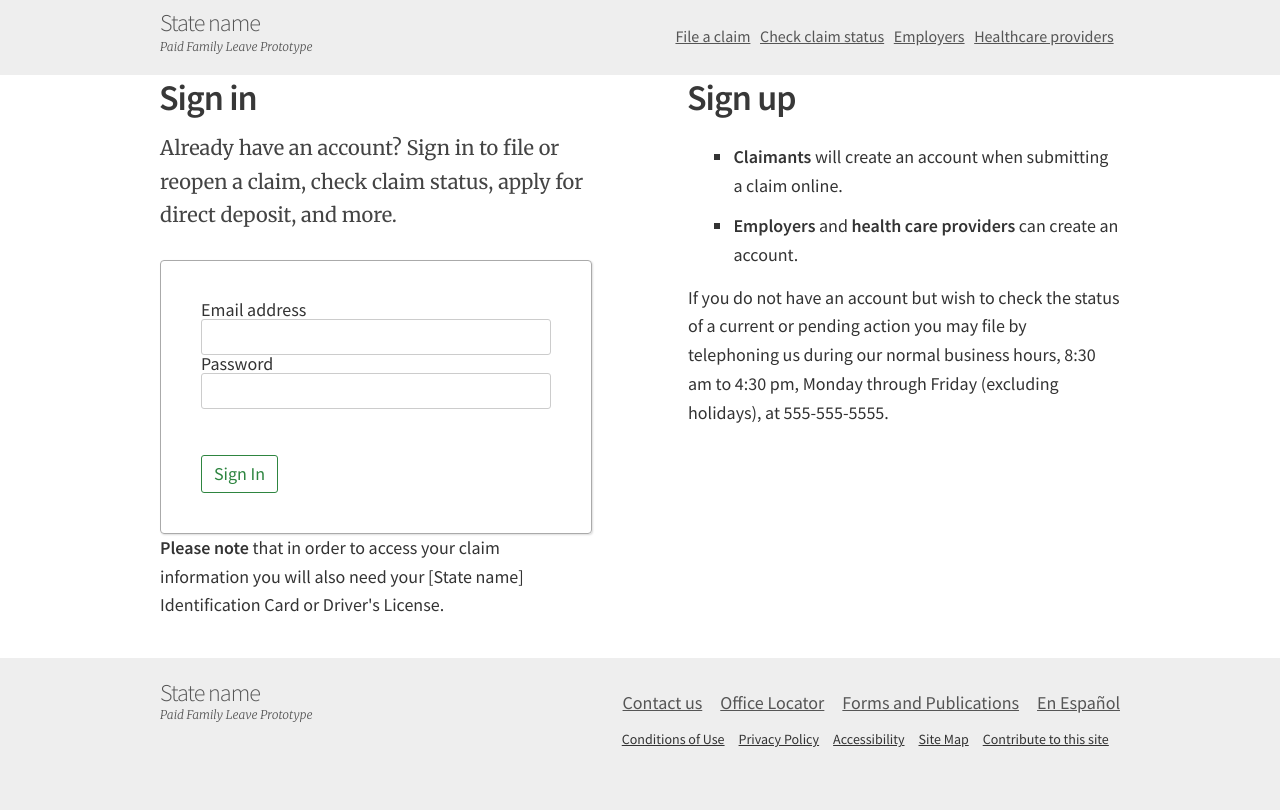
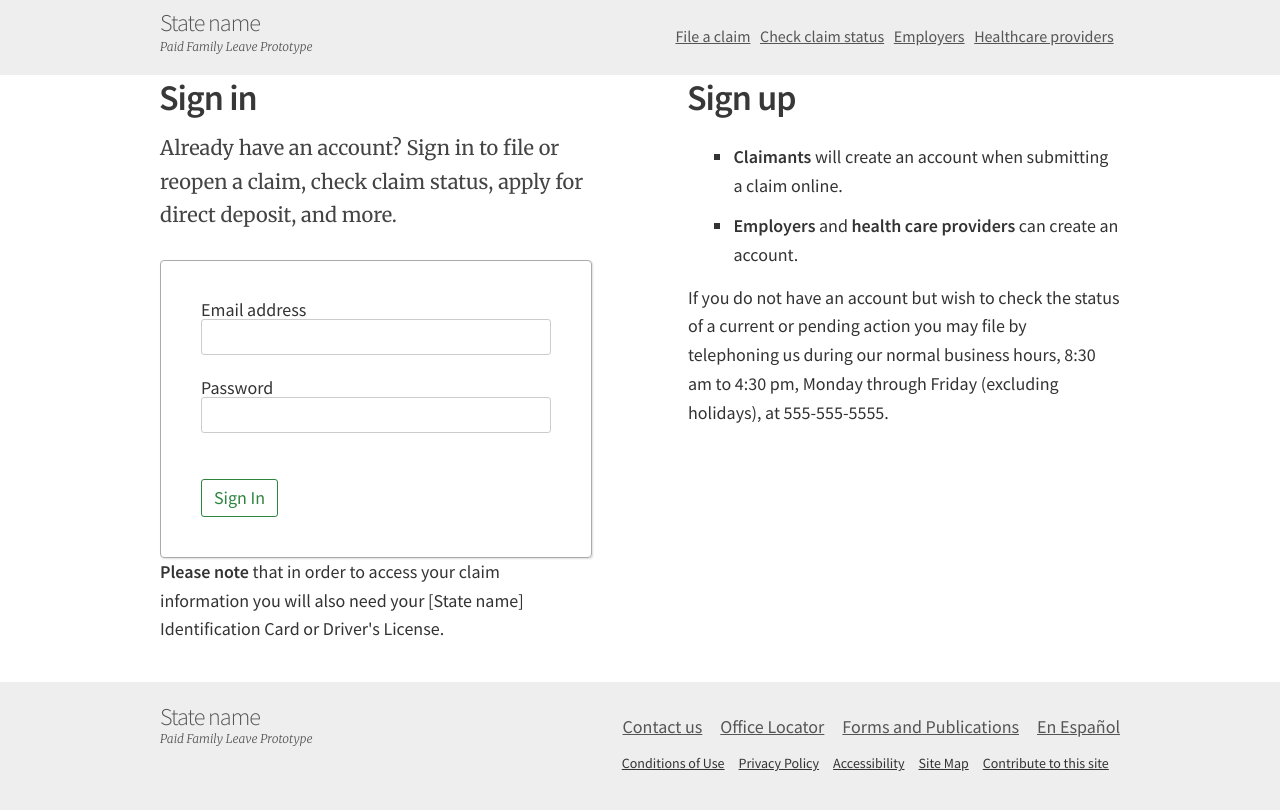
Before and after one commit to 18F/Paid-Leave-Prototype, a Jekyll site: the page built from _pages/sign-in.html, in a window 1280 px wide. Shown: the top 810 px of the page. Built offline with Jekyll 4.4.1, drawn with Linux system fonts in a browser that asks for light colours; nearby versions of some CDN libraries; library files that are not in the unit come from our copies.

Commit message:
Space out the login and password fields
I went with the same margin size that we use in the following stanza,
figuring we’d stick to the existing rhythm (though I’m not quite happy
with how it looks).

```diff
--- a/stylesheets/screen.css
+++ b/stylesheets/screen.css
@@ -984,6 +984,10 @@ fieldset.fieldset-radio{ margin-bottom: 18px; }
 	border-radius: 4px;
 }
 
+.fieldset-sign-in label:first-child input{
+	margin-bottom: 24px;
+}
+
 fieldset div.field:last-of-type+fieldset{
 	margin-top: 24px;
 	margin-bottom: 4px;
```
